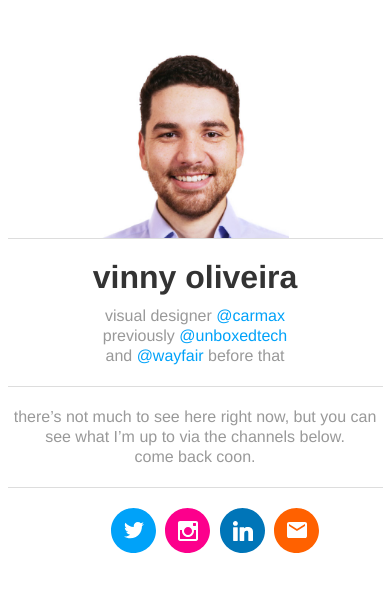
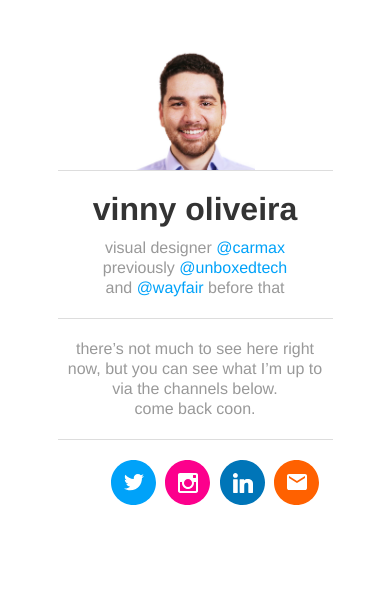
Before and after one commit to vinnycoliveira/vinnycoliveira.github.io, a plain HTML site: page index.html in a window 390 px wide. Drawn offline with Linux system fonts and the light colour scheme.

Commit message:
Slimmer body
Changes to the body max-width and profile image to make both smaller so
that all of page displays on iPhone 5 screen on load

```diff
--- a/css/main.css
+++ b/css/main.css
@@ -1,6 +1,6 @@
 #wrapper {
   text-align: center;
-  max-width: 375px;
+  max-width: 275px;
   margin: 50px auto;
 }
 
@@ -11,7 +11,7 @@
 }
 
 .profile-pic {
-  max-width: 188px;
+  max-width: 120px;
   margin: 0 0 -4px;
   padding: 0;
 }
```
